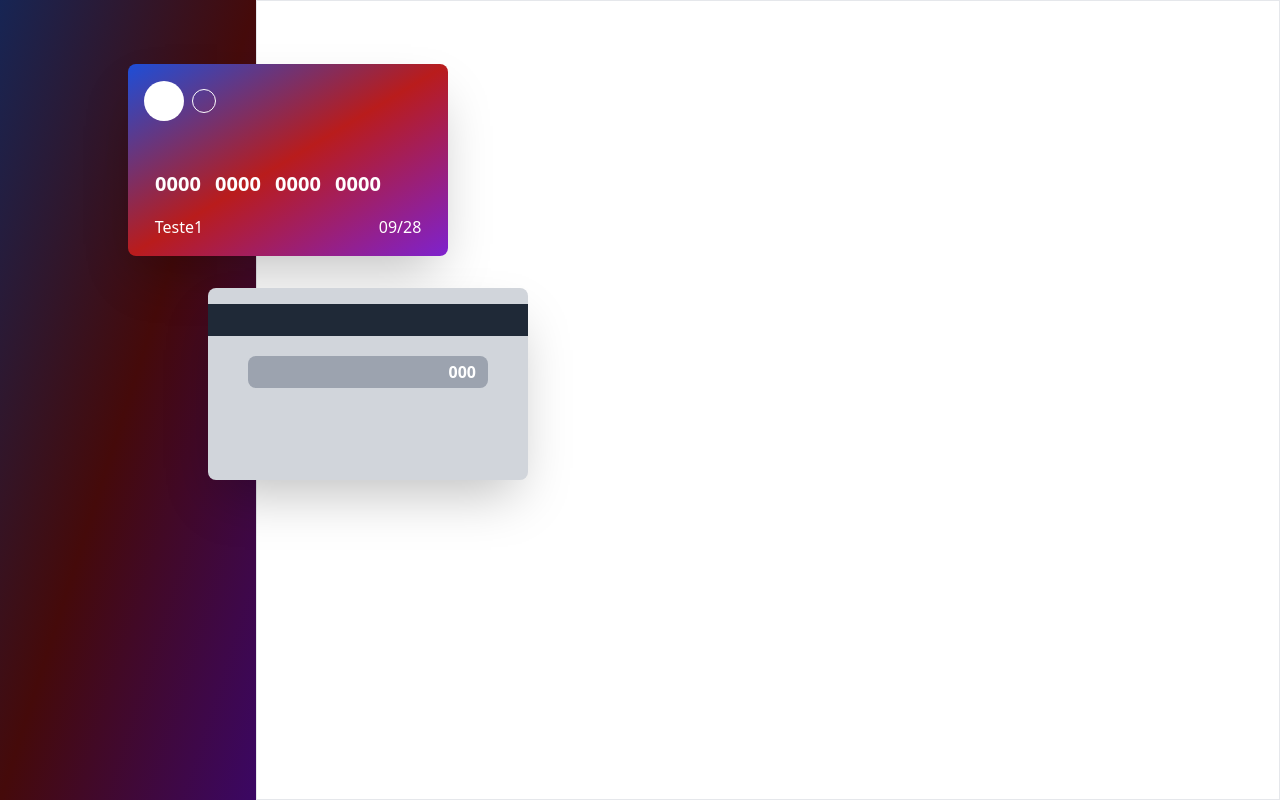
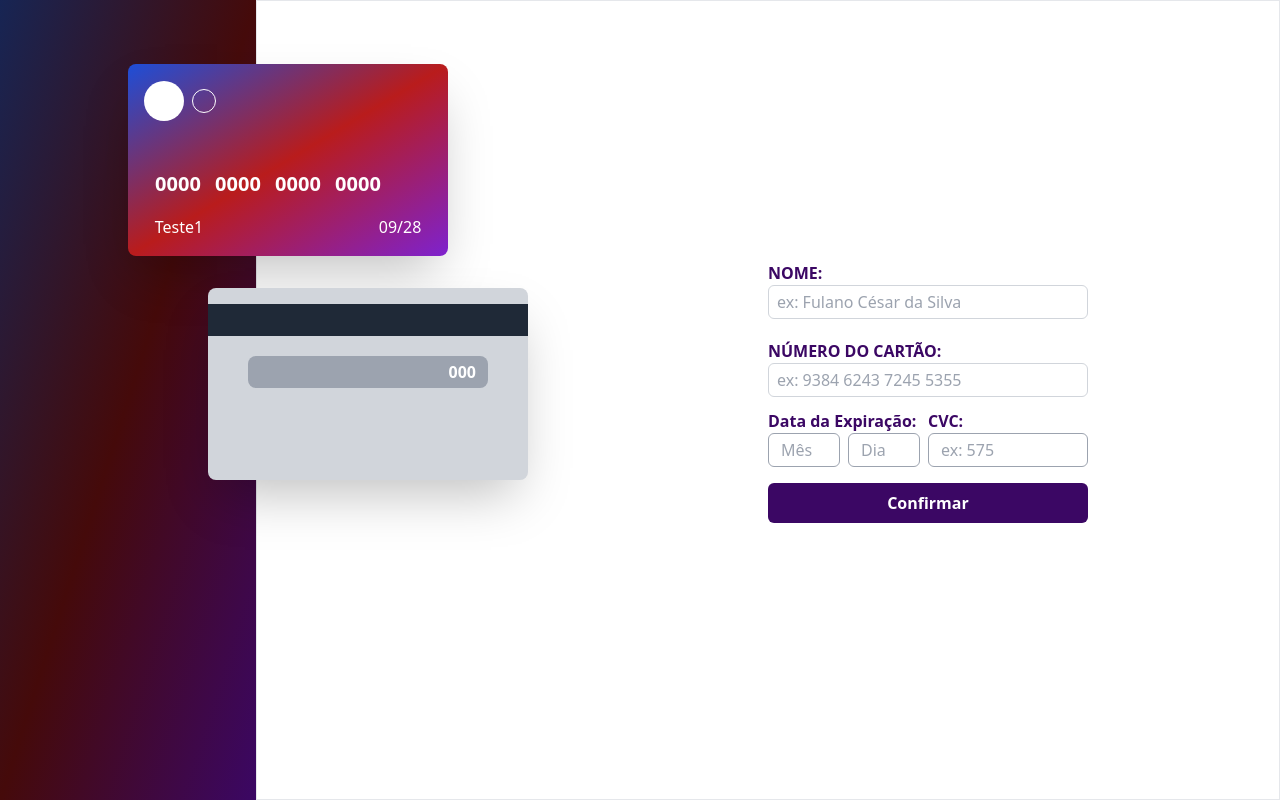
Before and after one commit to RenanSoaresSouza/Cartao-Credito, a Next.js app: page / in a window 1280 px wide. Built offline with nearby package versions, Linux system fonts and the light colour scheme.

Commit message:
Adicionando formulário

```diff
--- /dev/null
+++ b/src/pages/components/formulario.js
@@ -0,0 +1,45 @@
+import { useState } from "react";
+
+function Form(){
+    const [invalido,setInvalido] = useState(false,false,false,false);
+
+
+
+    return (
+        <div className="text-black  flex flex-col lg:items-end items-center lg:justify-center w-full h-full">
+            <div className=" lg:w-6/12 h-full items-center flex">
+                <div className=" w-fit  lg:mt-0 ">
+                    <div className="flex flex-col">
+                        <label className="font-semibold text-purple-950">NOME:</label>
+                        <input type="Text" placeholder="ex: Fulano César da Silva" className="pl-2 p-1 transition-all duration-100 ease-in-out outline-none w-80 rounded-md  focus:border-purple-900  border border-gray-300" />
+                    </div>
+                    <div className="flex flex-col">
+                        <label className="mt-5 font-semibold text-purple-950">NÚMERO DO CARTÃO:</label>
+                        <input type="number" placeholder="ex: 9384 6243 7245 5355" min={1} max={9999999999999999} className="peer pl-2 p-1 transition-all duration-100 ease-in-out outline-none w-80 rounded-md invalid:border-red-500 focus:border-purple-900 invalid:focus:border-red-500 border border-gray-300" />
+                        <p className="text-red-500 "></p>
+                    </div>
+                    <div className="flex flex-col">
+                        <div className=" flex justify-between">
+                            <div className=" w-1/2 flex flex-col">
+                            <label className="mt-3 font-semibold text-purple-950">Data da Expiração:</label>
+                            <div className="flex">
+                            <input type="number"  min={1} max={12} placeholder='Mês' className="p-1 pl-3 w-1/2 transition-all duration-100 ease-in-out outline-none  rounded-md invalid:border-red-500 focus:border-purple-900 invalid:focus:border-red-500 border border-gray-400 " />
+                            <input type="number" min={1} max={31} placeholder='Dia'className="p-1 pl-3  mx-2 w-1/2 transition-all duration-100 ease-in-out outline-none  rounded-md invalid:border-red-500 focus:border-purple-900 invalid:focus:border-red-500  border border-gray-400" />
+                            </div>
+                            <p className="text-red-500"></p>
+                            </div>
+                            <div className=" w-1/2 flex flex-col">
+                            <label className="mt-3 font-semibold text-purple-950">CVC:</label>
+                            <input type="number" placeholder="ex: 575" min={1} max={999} className="p-1 pl-3 w-full transition-all duration-100 ease-in-out outline-none  rounded-md invalid:border-red-500 focus:border-purple-900 invalid:focus:border-red-500 border border-gray-400" />
+                            <p className="text-red-500"></p>
+                            </div>
+                        </div>
+                    </div>
+                    <div className="flex justify-center my-4"><button className=" w-full bg-purple-950 text-white font-bold p-2 rounded-md">Confirmar</button></div>
+                    </div>
+                </div>
+        </div>
+    );
+}
+
+export default Form;
--- a/src/pages/index.js
+++ b/src/pages/index.js
@@ -1,6 +1,7 @@
 import Image from "next/image";
 import { Inter } from "next/font/google";
 const inter = Inter({ subsets: ["latin"] });
+import Form from './components/formulario';
 
 export default function Home() {
   return (
@@ -19,8 +20,8 @@ export default function Home() {
       <div className="bg-gray-300 rounded-lg w-80 h-48 ml-20 mt-8 lg:absolute lg:top-64 lg:left-32 lg:shadow-2xl flex flex-col items-center" ><div className="w-full h-8 bg-gray-800 mt-4"></div><div className="w-3/4 h-8 bg-gray-400 mt-5 rounded-lg text-white font-bold flex justify-end items-center"><span className="mr-3">000</span></div></div>
       </div>
       <div className="bg-white w-full h-full border">
-        <form>
-
+        <form className="h-full">
+          <Form />
         </form>
       </div>
       </div>
--- a/src/styles/globals.css
+++ b/src/styles/globals.css
@@ -24,6 +24,7 @@ body {
       rgb(var(--background-end-rgb))
     )
     rgb(var(--background-start-rgb));
+    font-family: system-ui, -apple-system, BlinkMacSystemFont, 'Segoe UI', Roboto, Oxygen, Ubuntu, Cantarell, 'Open Sans', 'Helvetica Neue', sans-serif
 }
 
 @layer utilities {
@@ -38,5 +39,11 @@ input::-webkit-inner-spin-button {
 }
 
 main {
-  height: 980px;
+  height: 880px;
+
 }
+
+@font-face {
+  font-family: 'SpaceGrotesk';
+  src: local('SpaceGrotesk'), url(/Cartao-Credito/src/fonts/SpaceGrotesk/SpaceGrotesk-VariableFont_wght.ttf) format('truetype');
+}
```
Also changed, not shown: src/fonts/SpaceGrotesk/SpaceGrotesk-VariableFont_wght.ttf (added).
